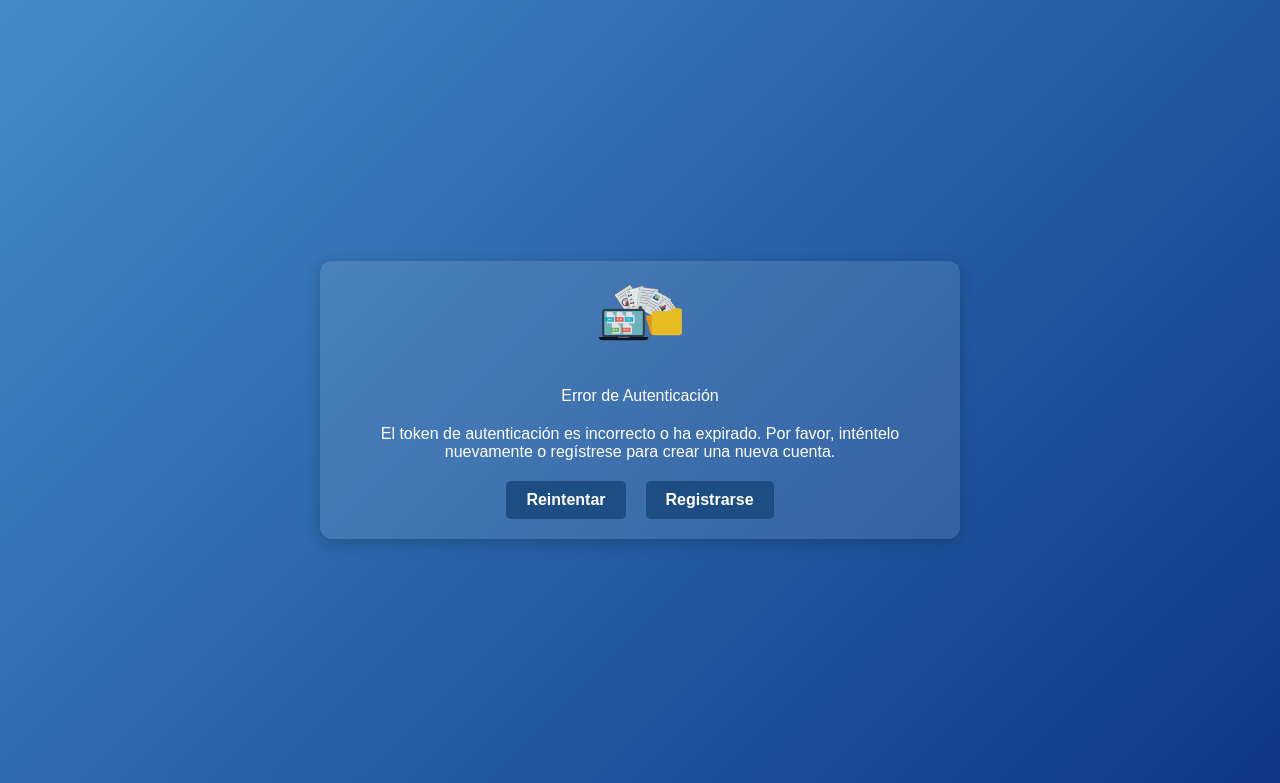
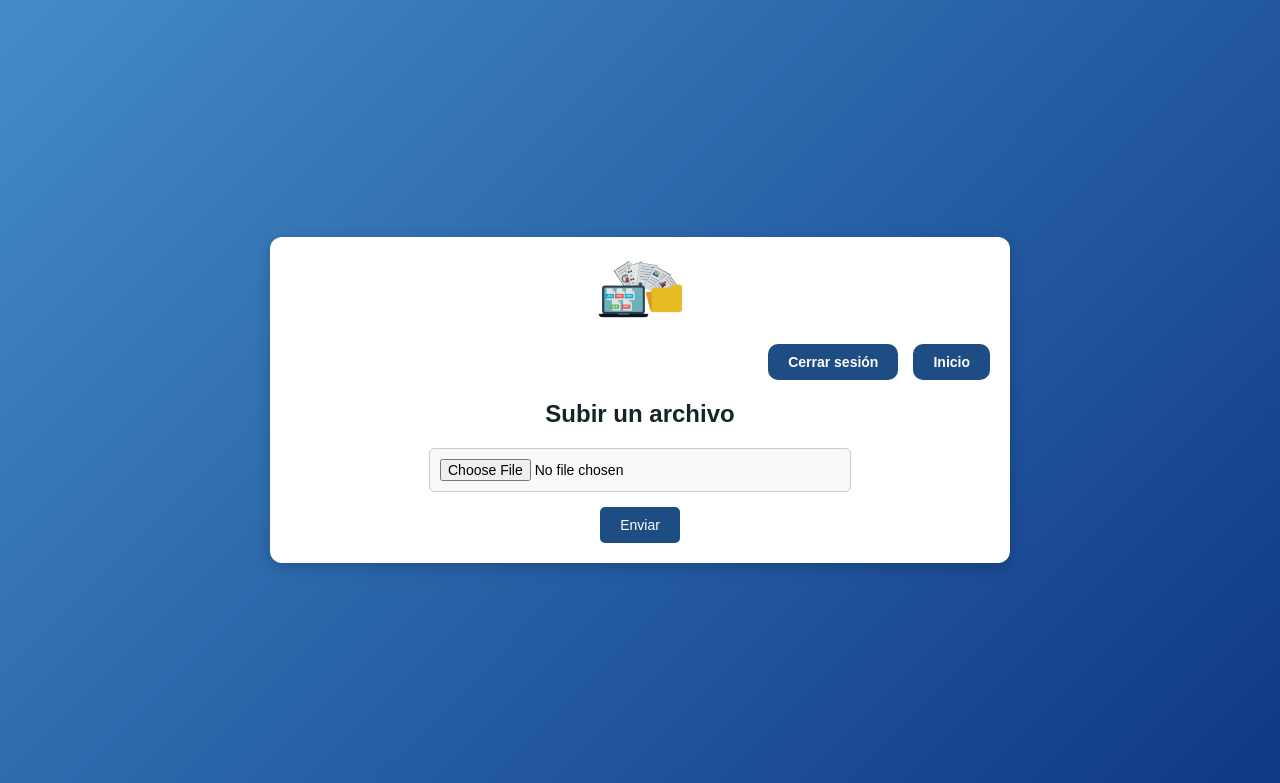
Before and after one commit to Mario-Chura/Sistema-seguro-para-gesti-n-de-archivos, a Flask app: page /uploadfile in a window 1280 px wide. Shown: the top 783 px of the page. Run offline with Flask 3, Linux system fonts and the light colour scheme.

Commit message:
actualizando

```diff
--- a/static/UploadFile.css
+++ b/static/UploadFile.css
@@ -88,3 +88,9 @@ body {
     background-color: #2B7A78;
     transform: scale(1.05);
 }
+.buttons {
+    display: flex;
+    gap: 15px; /* Añade espacio entre los botones */
+    justify-content: flex-end; /* Alinea los botones a la derecha */
+    margin-bottom: 20px;
+}
--- a/templates/UploadFile.html
+++ b/templates/UploadFile.html
@@ -3,30 +3,35 @@
 
 <head>
     <meta charset="UTF-8">
-    <meta name="viewport" content="width=device-width, initial-scale=1" />
-    <title>Error de Autenticación</title>
-    <link rel="stylesheet" href="/static/InvalidWorkID.css">
-    <link rel="icon" href="/static/favicon.png" type="image/x-icon" />
-
+    <meta name="viewport" content="width=device-width, initial-scale=1.0">
+    <title>Pantalla de Subida de Archivo</title>
+    <link rel="stylesheet" href="/static/UploadFile.css">
 </head>
 
 <body>
     <div class="container">
-        <!-- Logo -->
         <div class="logo">
-            <img src="/static/logo.png" alt="Logo FileBoss">
+            <img src="/static/logo.png" alt="Logo">
         </div>
 
-        <!-- Mensaje de error -->
-        <div class="error-message">Error de Autenticación</div>
-        <div class="error-description">
-            El token de autenticación es incorrecto o ha expirado. Por favor, inténtelo nuevamente o regístrese para crear una nueva cuenta.
+        <div class="buttons">
+            <a href="/">
+                <button type="button">Cerrar sesión</button>
+            </a>
+            <a href="/ManagerMainPage">
+                <button type="button">Inicio</button>
+            </a>
         </div>
 
-        <!-- Botones -->
-        <div class="buttons">
-            <a href="/"><button>Reintentar</button></a>
-            <a href="/signup"><button>Registrarse</button></a>
+        <div class="title-box">
+            <h1>Subir un archivo</h1>
+        </div>
+
+        <div class="form-section">
+            <form action="{{url_for('uploadfile')}}" method="POST" enctype="multipart/form-data">
+                <input type="file" id="file" name="file" required>
+                <button type="submit">Enviar</button>
+            </form>
         </div>
     </div>
 </body>
```
Also changed, not shown: main.py (line endings or trailing spaces), workids.txt (line endings or trailing spaces), 1 other file.
